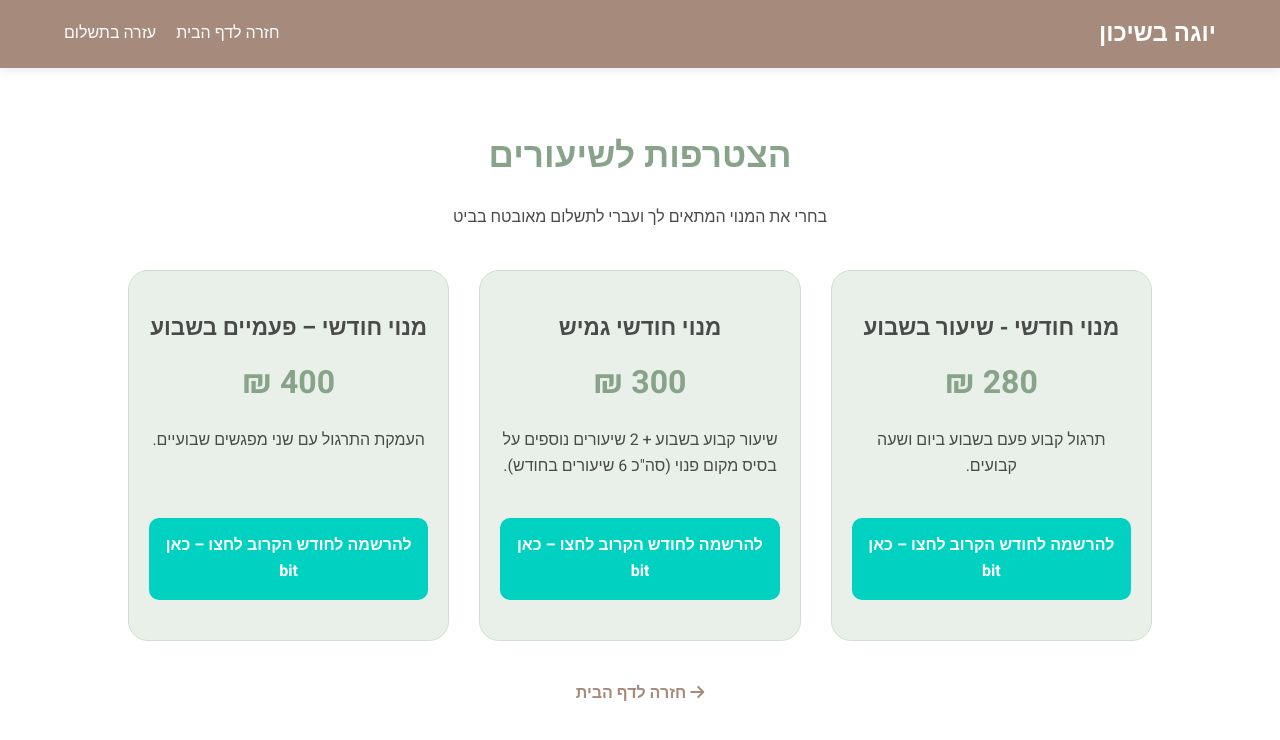
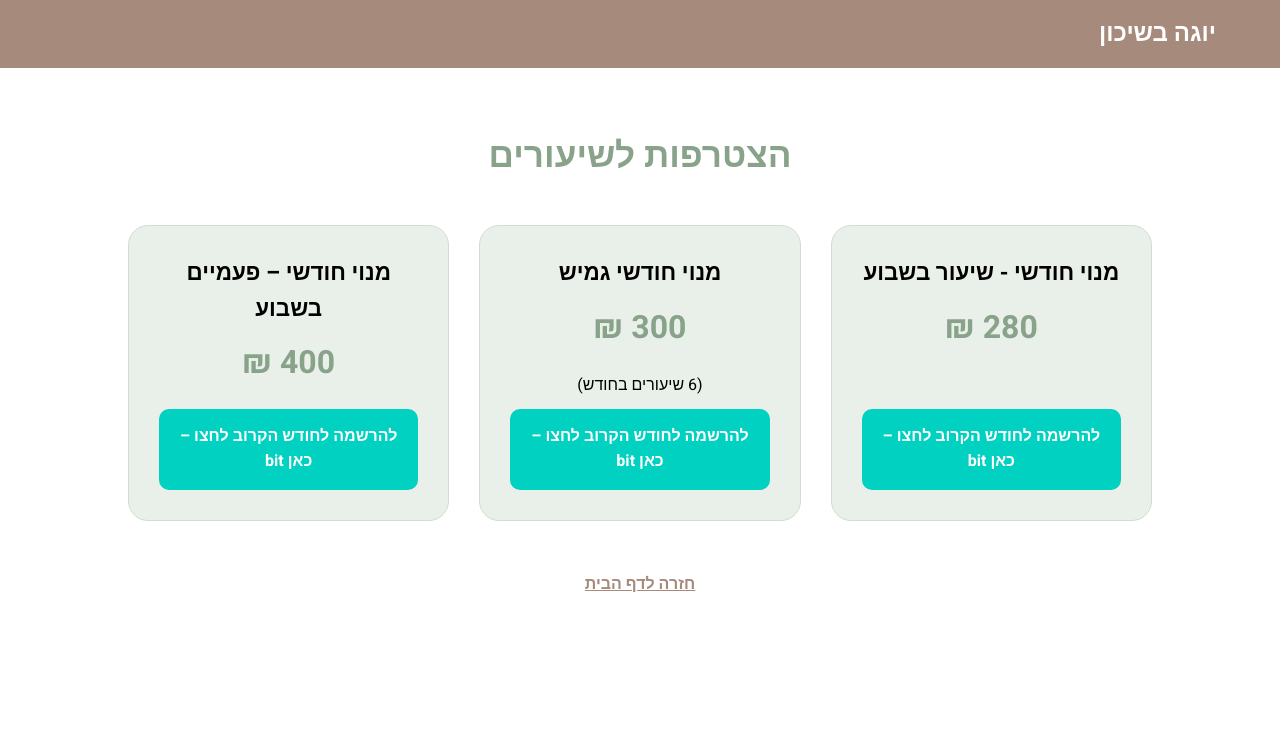
Before and after one commit to apdesignyoga-a11y/yoga, a plain HTML site: page payment.html in a window 1280 px wide. Drawn offline with Linux system fonts and the light colour scheme.

Commit message:
Update payment.html
ג

```diff
--- a/payment.html
+++ b/payment.html
@@ -7,82 +7,50 @@
     <link href="https://fonts.googleapis.com/css2?family=Heebo:wght@300;400;700&display=swap" rel="stylesheet">
     <link rel="stylesheet" href="https://cdnjs.cloudflare.com/ajax/libs/font-awesome/6.0.0/css/all.min.css">
     <style>
-        :root {
-            --primary-green: #89a38b; --soft-green: #e9f0e9; --soft-brown: #a68a7b; --text-dark: #4a4a4a; --white: #ffffff;
-        }
+        :root { --primary-green: #89a38b; --soft-green: #e9f0e9; --soft-brown: #a68a7b; --white: #ffffff; }
         * { box-sizing: border-box; margin: 0; padding: 0; font-family: 'Heebo', sans-serif; }
-        body { background-color: var(--white); color: var(--text-dark); line-height: 1.6; }
-
-        /* Navbar (Static version for payment page) */
-        nav { background: var(--soft-brown); padding: 15px 5%; display: flex; justify-content: space-between; align-items: center; box-shadow: 0 2px 10px rgba(0,0,0,0.1); }
+        body { background-color: var(--white); line-height: 1.6; }
+        nav { background: var(--soft-brown); padding: 15px 5%; display: flex; justify-content: space-between; align-items: center; }
         .logo { font-weight: 700; font-size: 1.5rem; color: var(--white); text-decoration: none; }
-        .nav-links { display: flex; list-style: none; gap: 20px; }
-        .nav-links a { text-decoration: none; color: var(--white); font-weight: 400; }
-
         section { padding: 60px 10%; text-align: center; }
-        .section-title { margin-bottom: 20px; font-size: 2.2rem; color: var(--primary-green); }
-
         .grid { display: grid; grid-template-columns: repeat(auto-fit, minmax(300px, 1fr)); gap: 30px; margin-top: 40px; }
-        .price-card { background: var(--soft-green); padding: 40px 20px; border-radius: 20px; border: 1px solid #d0ddd0; transition: 0.3s; display: flex; flex-direction: column; justify-content: space-between; }
-        .price-card:hover { transform: translateY(-5px); box-shadow: 0 10px 20px rgba(0,0,0,0.05); }
-
-        .price-name { font-size: 1.4rem; font-weight: 700; margin-bottom: 10px; color: var(--text-dark); }
+        .price-card { background: var(--soft-green); padding: 30px; border-radius: 20px; border: 1px solid #d0ddd0; display: flex; flex-direction: column; justify-content: space-between; }
+        .price-name { font-size: 1.4rem; font-weight: 700; margin-bottom: 10px; }
         .price-amount { font-size: 2rem; color: var(--primary-green); font-weight: 700; margin-bottom: 20px; }
-        .price-desc { margin-bottom: 30px; min-height: 60px; }
-
-        .bit-btn { background-color: #00d1c1; color: white; padding: 15px; border-radius: 10px; text-decoration: none; font-weight: 700; display: block; transition: 0.3s; }
-        .bit-btn:hover { background-color: #00b8a9; }
-
-        .back-home { margin-top: 40px; display: inline-block; color: var(--soft-brown); text-decoration: none; font-weight: 700; }
-
-        @media (max-width: 768px) { .nav-links { display: none; } }
+        .bit-btn { background-color: #00d1c1; color: white; padding: 15px; border-radius: 10px; text-decoration: none; font-weight: 700; transition: 0.3s; }
+        .bit-btn:hover { background-color: #00b8a9; transform: scale(1.02); }
     </style>
 </head>
 <body>
-
-    <nav>
-        <a href="index.html" class="logo">יוגה בשיכון</a>
-        <ul class="nav-links">
-            <li><a href="index.html">חזרה לדף הבית</a></li>
-            <li><a href="https://wa.me/972502006740" target="_blank">עזרה בתשלום</a></li>
-        </ul>
-    </nav>
-
+    <nav><a href="index.html" class="logo">יוגה בשיכון</a></nav>
     <section>
-        <h2 class="section-title">הצטרפות לשיעורים</h2>
-        <p>בחרי את המנוי המתאים לך ועברי לתשלום מאובטח בביט</p>
-
+        <h2 style="color: var(--primary-green); font-size: 2.2rem;">הצטרפות לשיעורים</h2>
         <div class="grid">
             <div class="price-card">
                 <div>
                     <div class="price-name">מנוי חודשי - שיעור בשבוע</div>
                     <div class="price-amount">280 ₪</div>
-                    <p class="price-desc">תרגול קבוע פעם בשבוע ביום ושעה קבועים.</p>
                 </div>
-                <a href="https://bit.ly/pay-to-972502006740" class="bit-btn">להרשמה לחודש הקרוב לחצו – כאן bit</a>
+                <a href="https://www.bitpay.co.il/app/pay/972502006740" class="bit-btn">להרשמה לחודש הקרוב לחצו – כאן bit</a>
             </div>
-
             <div class="price-card">
                 <div>
                     <div class="price-name">מנוי חודשי גמיש</div>
                     <div class="price-amount">300 ₪</div>
-                    <p class="price-desc">שיעור קבוע בשבוע + 2 שיעורים נוספים על בסיס מקום פנוי (סה"כ 6 שיעורים בחודש).</p>
+                    <p>(6 שיעורים בחודש)</p>
                 </div>
-                <a href="https://bit.ly/pay-to-972502006740" class="bit-btn">להרשמה לחודש הקרוב לחצו – כאן bit</a>
+                <a href="https://www.bitpay.co.il/app/pay/972502006740" class="bit-btn">להרשמה לחודש הקרוב לחצו – כאן bit</a>
             </div>
-
             <div class="price-card">
                 <div>
                     <div class="price-name">מנוי חודשי – פעמיים בשבוע</div>
                     <div class="price-amount">400 ₪</div>
-                    <p class="price-desc">העמקת התרגול עם שני מפגשים שבועיים.</p>
                 </div>
-                <a href="https://bit.ly/pay-to-972502006740" class="bit-btn">להרשמה לחודש הקרוב לחצו – כאן bit</a>
+                <a href="https://www.bitpay.co.il/app/pay/972502006740" class="bit-btn">להרשמה לחודש הקרוב לחצו – כאן bit</a>
             </div>
         </div>
-
-        <a href="index.html" class="back-home"><i class="fas fa-arrow-right"></i> חזרה לדף הבית</a>
+        <br><br>
+        <a href="index.html" style="color: var(--soft-brown); font-weight: 700;">חזרה לדף הבית</a>
     </section>
-
 </body>
 </html>
```
